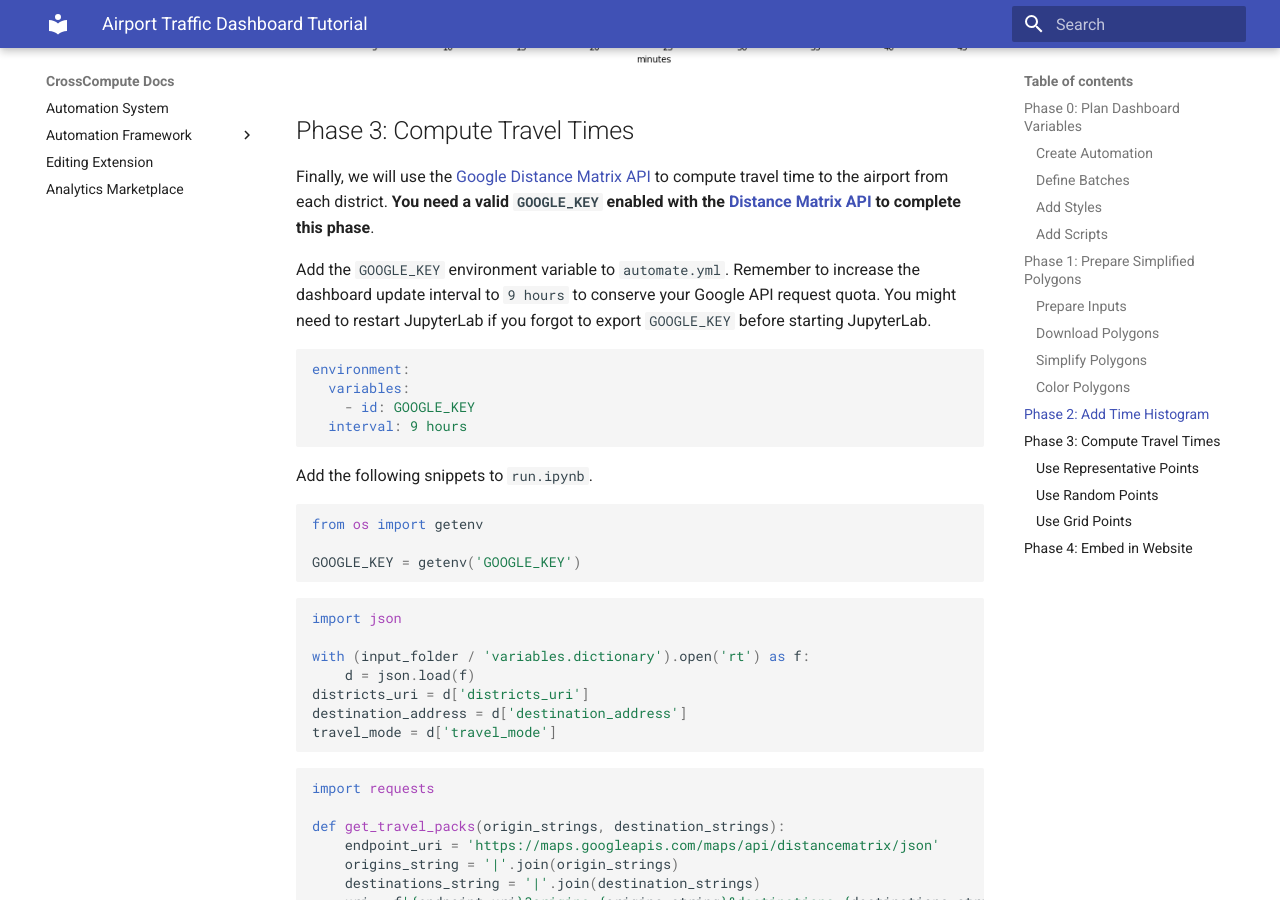
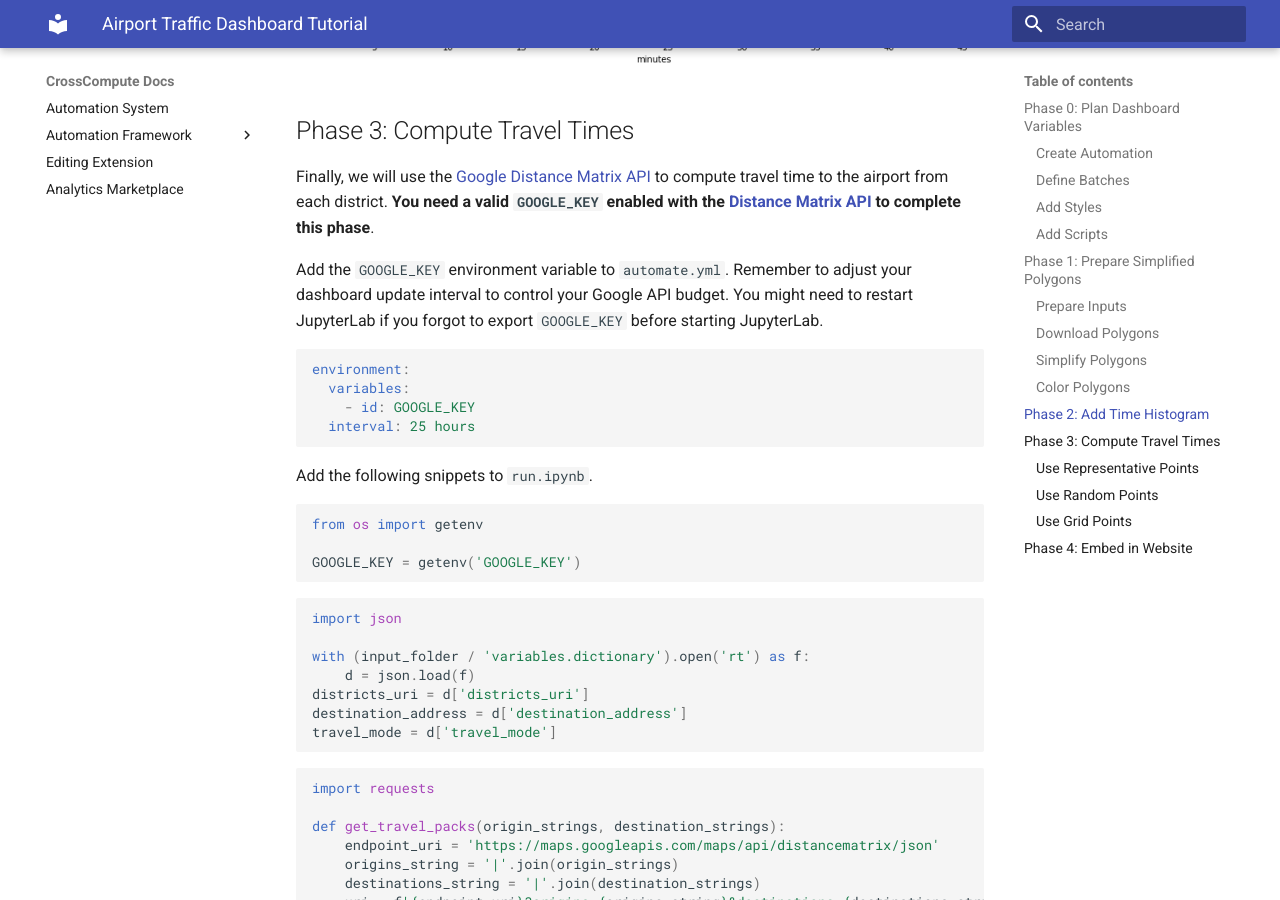
Before and after one commit to crosscompute/crosscompute-docs, an MkDocs documentation site: the page built from docs/automation-framework/tutorials/airport-traffic/README.md, in a window 1280 px wide and 900 px high, scrolled down 13450 px. Built offline with MkDocs 1.6.1 and Material for MkDocs 9.7.7, drawn with Linux system fonts in a browser that asks for light colours.

Commit message:
Update README

````diff
--- a/docs/automation-framework/tutorials/airport-traffic/README.md
+++ b/docs/automation-framework/tutorials/airport-traffic/README.md
@@ -83,7 +83,7 @@ scripts:
   - path: run.ipynb
 
 environment:
-  interval: 9 hours
+  interval: 25 hours
 
 display:
   styles:
@@ -463,13 +463,13 @@ plt.savefig(output_folder / 'histogram.png')
 
 Finally, we will use the [Google Distance Matrix API](https://developers.google.com/maps/documentation/distance-matrix) to compute travel time to the airport from each district. **You need a valid `GOOGLE_KEY` enabled with the [Distance Matrix API](https://developers.google.com/maps/documentation/distance-matrix) to complete this phase**.
 
-Add the `GOOGLE_KEY` environment variable to `automate.yml`. Remember to increase the dashboard update interval to `9 hours` to conserve your Google API request quota. You might need to restart JupyterLab if you forgot to export `GOOGLE_KEY` before starting JupyterLab.
+Add the `GOOGLE_KEY` environment variable to `automate.yml`. Remember to adjust your dashboard update interval to control your Google API budget. You might need to restart JupyterLab if you forgot to export `GOOGLE_KEY` before starting JupyterLab.
 
 ```yaml
 environment:
   variables:
     - id: GOOGLE_KEY
-  interval: 9 hours
+  interval: 25 hours
 ```
 
 Add the following snippets to `run.ipynb`.
--- a/docs/automation-framework/tutorials/airport-traffic/phase-3/automate.yml
+++ b/docs/automation-framework/tutorials/airport-traffic/phase-3/automate.yml
@@ -45,7 +45,7 @@ scripts:
 environment:
   variables:
     - id: GOOGLE_KEY
-  interval: 9 hours
+  interval: 25 hours
 
 display:
   styles:
````
